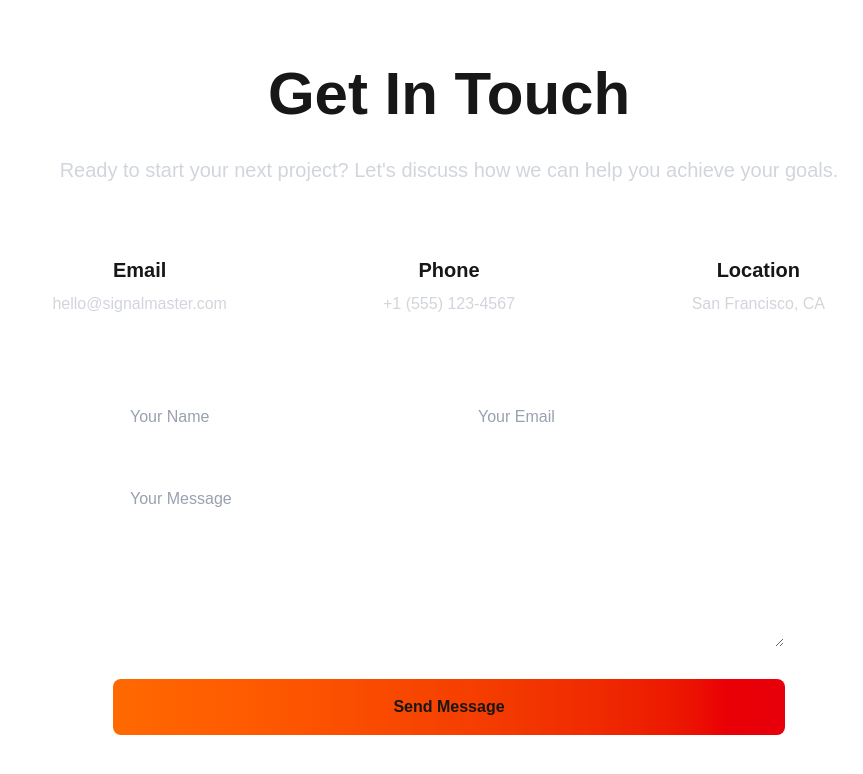
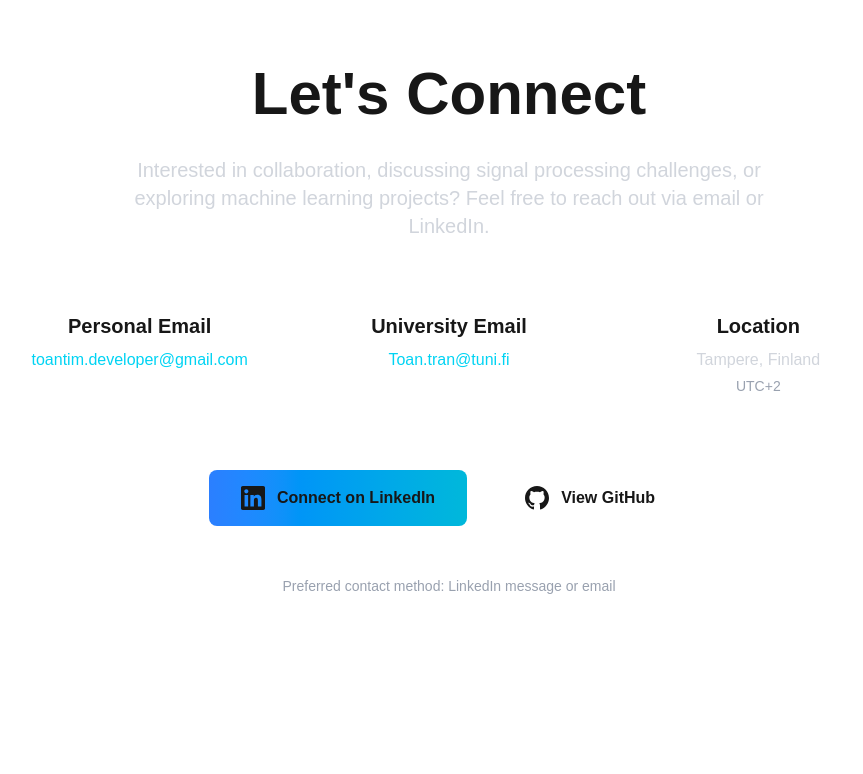
Before and after one commit to ToanTim/toantim-portfolio, a Next.js app: page /contact in a window 1280 px wide. Shown: the top 774 px of the page, without its empty margins (191-1054 px from the left). Built offline with nearby package versions, Linux system fonts and the light colour scheme.

Commit message:
Hot update: custom texh and sentence for,ar: position fixed (move with screen),

```diff
--- a/src/app/about/page.tsx
+++ b/src/app/about/page.tsx
@@ -6,30 +6,44 @@ export default function About() {
     <div className="container mx-auto px-4 py-16">
       <div className="max-w-4xl mx-auto">
         <h2 className="text-4xl md:text-6xl font-bold mb-8 text-center text-gray-800">
-              About Us
+          About Me
         </h2>
         <div className="grid md:grid-cols-2 gap-12 items-center">
           <div>
             <p className="text-lg text-gray-600 mb-6">
-                  We are a team of passionate innovators dedicated to creating cutting-edge solutions
-                  that make a difference. Our expertise spans across multiple domains, bringing together
-                  technology and creativity.
+              I work at the intersection of machine learning and signal
+              processing, applying signal processing principles to data-driven
+              problems.
             </p>
             <p className="text-lg text-gray-600 mb-6">
-                  With years of experience in the industry, we've helped countless clients achieve
-                  their goals through strategic thinking and innovative approaches.
+              Based in Tampere, Finland, my focus areas include supervised and
+              unsupervised learning, time-series analysis, digital filtering,
+              and spectral analysis.
             </p>
+
             <div className="flex flex-wrap gap-4">
-                  <span className="bg-orange-100 text-orange-800 px-4 py-2 rounded-full text-sm font-semibold">Innovation</span>
-                  <span className="bg-purple-100 text-purple-800 px-4 py-2 rounded-full text-sm font-semibold">Technology</span>
-                  <span className="bg-blue-100 text-blue-800 px-4 py-2 rounded-full text-sm font-semibold">Excellence</span>
+              <span className="bg-blue-100 text-blue-800 px-4 py-2 rounded-full text-sm font-semibold">
+                Signal Processing
+              </span>
+              <span className="bg-cyan-100 text-cyan-800 px-4 py-2 rounded-full text-sm font-semibold">
+                Machine Learning
+              </span>
+              <span className="bg-teal-100 text-teal-800 px-4 py-2 rounded-full text-sm font-semibold">
+                Time-Series Analysis
+              </span>
             </div>
           </div>
-              <div className="bg-gradient-to-br from-orange-500 to-purple-600 rounded-lg p-8 text-white">
-                <h3 className="text-2xl font-bold mb-4">Our Mission</h3>
+          <div className="bg-gradient-to-br from-blue-500 to-cyan-600 rounded-lg p-8 text-white">
+            <h3 className="text-2xl font-bold mb-4">What Makes Me Different</h3>
+            <p className="text-lg opacity-90 mb-4">
+              I approach problems from an AI/ML perspective while critically
+              evaluating whether simpler analytical or signal-based methods can
+              achieve better efficiency or reliability.
+            </p>
             <p className="text-lg opacity-90">
-                  To empower businesses and individuals through innovative technology solutions
-                  that drive growth and create lasting impact.
+              When machine learning is the right choice, I focus on building
+              models that are accurate, explainable, and grounded in strong
+              mathematical principles.
             </p>
           </div>
         </div>
--- a/src/app/contact/page.tsx
+++ b/src/app/contact/page.tsx
@@ -1,55 +1,68 @@
-
 export default function Contact() {
   return (
     <div className="container mx-auto px-4 py-16">
       <div className="max-w-4xl mx-auto text-center">
-            <h2 className="text-4xl md:text-6xl font-bold mb-8">
-              Get In Touch
-            </h2>
-            <p className="text-xl text-gray-300 mb-12">
-              Ready to start your next project? Let's discuss how we can help you achieve your goals.
+        <h2 className="text-4xl md:text-6xl font-bold mb-8">Let's Connect</h2>
+        <p className="text-xl text-gray-300 mb-12 max-w-2xl mx-auto">
+          Interested in collaboration, discussing signal processing challenges,
+          or exploring machine learning projects? Feel free to reach out via
+          email or LinkedIn.
         </p>
 
         <div className="grid md:grid-cols-3 gap-8 mb-12">
-              <div className="bg-white/10 backdrop-blur-sm p-6 rounded-lg">
-                <h3 className="text-xl font-bold mb-2">Email</h3>
-                <p className="text-gray-300">hello@signalmaster.com</p>
+          <div className="bg-white/10 backdrop-blur-sm p-6 rounded-lg hover:bg-white/15 transition-all duration-300">
+            <h3 className="text-xl font-bold mb-2">Personal Email</h3>
+            <a
+              href="mailto:toantim.developer@gmail.com"
+              className="text-cyan-400 hover:text-cyan-300 transition-colors break-all text-sm md:text-base"
+            >
+              toantim.developer@gmail.com
+            </a>
           </div>
-              <div className="bg-white/10 backdrop-blur-sm p-6 rounded-lg">
-                <h3 className="text-xl font-bold mb-2">Phone</h3>
-                <p className="text-gray-300">+1 (555) 123-4567</p>
+          <div className="bg-white/10 backdrop-blur-sm p-6 rounded-lg hover:bg-white/15 transition-all duration-300">
+            <h3 className="text-xl font-bold mb-2">University Email</h3>
+            <a
+              href="mailto:Toan.tran@tuni.fi"
+              className="text-cyan-400 hover:text-cyan-300 transition-colors break-all text-sm md:text-base"
+            >
+              Toan.tran@tuni.fi
+            </a>
           </div>
-              <div className="bg-white/10 backdrop-blur-sm p-6 rounded-lg">
+          <div className="bg-white/10 backdrop-blur-sm p-6 rounded-lg hover:bg-white/15 transition-all duration-300">
             <h3 className="text-xl font-bold mb-2">Location</h3>
-                <p className="text-gray-300">San Francisco, CA</p>
+            <p className="text-gray-300">Tampere, Finland</p>
+            <p className="text-gray-400 text-sm mt-1">UTC+2</p>
           </div>
         </div>
 
-            <form className="max-w-2xl mx-auto space-y-6">
-              <div className="grid md:grid-cols-2 gap-6">
-                <input
-                  type="text"
-                  placeholder="Your Name"
-                  className="w-full p-4 bg-white/10 backdrop-blur-sm border border-white/20 rounded-lg text-white placeholder-gray-400 focus:outline-none focus:border-orange-500"
-                />
-                <input
-                  type="email"
-                  placeholder="Your Email"
-                  className="w-full p-4 bg-white/10 backdrop-blur-sm border border-white/20 rounded-lg text-white placeholder-gray-400 focus:outline-none focus:border-orange-500"
-                />
+        <div className="flex flex-col sm:flex-row justify-center gap-6 items-center">
+          <a
+            href="https://www.linkedin.com/in/toan-tran-tim/"
+            target="_blank"
+            rel="noopener noreferrer"
+            className="flex items-center gap-3 bg-gradient-to-r from-blue-500 to-cyan-500 hover:from-blue-600 hover:to-cyan-600 px-8 py-4 rounded-lg font-semibold transition-all duration-300 transform hover:scale-105"
+          >
+            <svg className="w-6 h-6" fill="currentColor" viewBox="0 0 24 24">
+              <path d="M20.447 20.452h-3.554v-5.569c0-1.328-.027-3.037-1.852-3.037-1.853 0-2.136 1.445-2.136 2.939v5.667H9.351V9h3.414v1.561h.046c.477-.9 1.637-1.85 3.37-1.85 3.601 0 4.267 2.37 4.267 5.455v6.286zM5.337 7.433c-1.144 0-2.063-.926-2.063-2.065 0-1.138.92-2.063 2.063-2.063 1.14 0 2.064.925 2.064 2.063 0 1.139-.925 2.065-2.064 2.065zm1.782 13.019H3.555V9h3.564v11.452zM22.225 0H1.771C.792 0 0 .774 0 1.729v20.542C0 23.227.792 24 1.771 24h20.451C23.2 24 24 23.227 24 22.271V1.729C24 .774 23.2 0 22.222 0h.003z" />
+            </svg>
+            Connect on LinkedIn
+          </a>
+          <a
+            href="https://github.com/ToanTim"
+            target="_blank"
+            rel="noopener noreferrer"
+            className="flex items-center gap-3 border-2 border-white/20 hover:border-cyan-400 px-8 py-4 rounded-lg font-semibold transition-all duration-300 hover:bg-white/10"
+          >
+            <svg className="w-6 h-6" fill="currentColor" viewBox="0 0 24 24">
+              <path d="M12 0c-6.626 0-12 5.373-12 12 0 5.302 3.438 9.8 8.207 11.387.599.111.793-.261.793-.577v-2.234c-3.338.726-4.033-1.416-4.033-1.416-.546-1.387-1.333-1.756-1.333-1.756-1.089-.745.083-.729.083-.729 1.205.084 1.839 1.237 1.839 1.237 1.07 1.834 2.807 1.304 3.492.997.107-.775.418-1.305.762-1.604-2.665-.305-5.467-1.334-5.467-5.931 0-1.311.469-2.381 1.236-3.221-.124-.303-.535-1.524.117-3.176 0 0 1.008-.322 3.301 1.23.957-.266 1.983-.399 3.003-.404 1.02.005 2.047.138 3.006.404 2.291-1.552 3.297-1.23 3.297-1.23.653 1.653.242 2.874.118 3.176.77.84 1.235 1.911 1.235 3.221 0 4.609-2.807 5.624-5.479 5.921.43.372.823 1.102.823 2.222v3.293c0 .319.192.694.801.576 4.765-1.589 8.199-6.086 8.199-11.386 0-6.627-5.373-12-12-12z" />
+            </svg>
+            View GitHub
+          </a>
         </div>
-              <textarea
-                rows={6}
-                placeholder="Your Message"
-                className="w-full p-4 bg-white/10 backdrop-blur-sm border border-white/20 rounded-lg text-white placeholder-gray-400 focus:outline-none focus:border-orange-500"
-              ></textarea>
-              <button
-                type="submit"
-                className="w-full bg-gradient-to-r from-orange-500 to-red-600 hover:from-orange-600 hover:to-red-700 py-4 rounded-lg font-semibold transition-all duration-300 transform hover:scale-105"
-              >
-                Send Message
-              </button>
-            </form>
+
+        <p className="text-gray-400 mt-12 text-sm">
+          Preferred contact method: LinkedIn message or email
+        </p>
       </div>
     </div>
   );
--- a/src/app/page.tsx
+++ b/src/app/page.tsx
@@ -1,12 +1,14 @@
 "use client";
 
-import { useEffect } from "react";
+import { useEffect, useState } from "react";
 import Navbar from "../components/Navbar";
 import About from "./about/page";
 import Contact from "./contact/page";
 import Research from "./research/page";
 import Project from "./projectss/page";
 export default function Home() {
+  const [showScrollTop, setShowScrollTop] = useState(false);
+
   useEffect(() => {
     // Smooth scroll function
     interface SmoothScrollEvent
@@ -37,13 +39,28 @@ export default function Home() {
       link.addEventListener("click", handleSmoothScroll);
     });
 
+    // Handle scroll to top button visibility
+    const handleScroll = () => {
+      setShowScrollTop(window.scrollY > 300);
+    };
+
+    window.addEventListener("scroll", handleScroll);
+
     // Cleanup
     return () => {
       navLinks.forEach((link) => {
         link.removeEventListener("click", handleSmoothScroll);
       });
+      window.removeEventListener("scroll", handleScroll);
     };
   }, []);
+
+  const scrollToTop = () => {
+    window.scrollTo({
+      top: 0,
+      behavior: "smooth",
+    });
+  };
 
   return (
     <div>
@@ -56,26 +73,43 @@ export default function Home() {
       >
         <div className="container mx-auto px-4 py-16">
           <div className="text-center">
-            <h1 className="text-5xl md:text-7xl font-bold mb-6 bg-gradient-to-r from-orange-500 to-purple-600 bg-clip-text text-transparent">
-              Welcome to SignalMaster
+            <h1 className="text-5xl md:text-7xl font-bold mb-6 bg-gradient-to-r from-blue-400 via-cyan-400 to-teal-400 bg-clip-text text-transparent">
+              Toan Tran (Tim)
             </h1>
-            <p className="text-xl md:text-2xl text-gray-300 mb-8 max-w-3xl mx-auto">
-              Innovative solutions for modern challenges. Discover our work,
-              research, and connect with us.
+            <p className="text-xl md:text-2xl text-gray-300 mb-4 max-w-3xl mx-auto">
+              Machine Learning & Signal Processing Engineer
             </p>
-            <div className="flex flex-wrap justify-center gap-4">
+            <p className="text-lg text-gray-400 mb-8 max-w-2xl mx-auto">
+              Applying signal processing principles to machine learning
+              problems. Based in Tampere, Finland.
+            </p>
+            <div className="flex flex-wrap justify-center gap-4 mb-8">
               <a
                 href="#projects"
-                className="bg-gradient-to-r from-orange-500 to-red-600 hover:from-orange-600 hover:to-red-700 px-8 py-3 rounded-lg font-semibold transition-all duration-300 transform hover:scale-105"
+                className="bg-gradient-to-r from-blue-500 to-cyan-500 hover:from-blue-600 hover:to-cyan-600 px-8 py-3 rounded-lg font-semibold transition-all duration-300 transform hover:scale-105"
               >
                 View Projects
               </a>
               <a
                 href="#contact"
-                className="border-2 border-white/20 hover:border-orange-500 px-8 py-3 rounded-lg font-semibold transition-all duration-300 hover:bg-white/10"
+                className="border-2 border-white/20 hover:border-cyan-400 px-8 py-3 rounded-lg font-semibold transition-all duration-300 hover:bg-white/10"
               >
                 Get in Touch
               </a>
+            </div>
+            <div className="flex flex-wrap justify-center gap-4 text-sm text-gray-400">
+              <span className="flex items-center gap-2">
+                <span className="w-2 h-2 bg-cyan-400 rounded-full"></span>
+                Python • NumPy • SciPy
+              </span>
+              <span className="flex items-center gap-2">
+                <span className="w-2 h-2 bg-cyan-400 rounded-full"></span>
+                PyTorch • Scikit-learn
+              </span>
+              <span className="flex items-center gap-2">
+                <span className="w-2 h-2 bg-cyan-400 rounded-full"></span>
+                DSP • Time-Series Analysis
+              </span>
             </div>
           </div>
         </div>
@@ -103,6 +137,29 @@ export default function Home() {
       >
         <Contact />
       </section>
+
+      {/* Scroll to Top Button */}
+      {showScrollTop && (
+        <button
+          onClick={scrollToTop}
+          className="fixed bottom-8 right-8 z-50 bg-gradient-to-r from-blue-500 to-cyan-500 hover:from-blue-600 hover:to-cyan-600 text-white p-3 rounded-full shadow-lg transition-all duration-300 transform hover:scale-110"
+          aria-label="Scroll to top"
+        >
+          <svg
+            className="w-6 h-6"
+            fill="none"
+            stroke="currentColor"
+            viewBox="0 0 24 24"
+          >
+            <path
+              strokeLinecap="round"
+              strokeLinejoin="round"
+              strokeWidth={2}
+              d="M5 10l7-7m0 0l7 7m-7-7v18"
+            />
+          </svg>
+        </button>
+      )}
     </div>
   );
 }
--- a/src/app/projectss/page.tsx
+++ b/src/app/projectss/page.tsx
@@ -1,27 +1,73 @@
 export default function Project() {
+  const projects = [
+    {
+      title: "Signal Classification using ML",
+      description:
+        "Built machine learning models to classify real-world signals using time-domain and frequency-domain feature extraction techniques.",
+      tech: ["Python", "Scikit-learn", "NumPy", "SciPy"],
+      gradient: "from-blue-400 to-cyan-500",
+    },
+    {
+      title: "Time-Series Forecasting System",
+      description:
+        "Designed and evaluated forecasting models for sequential data using both statistical and machine learning approaches.",
+      tech: ["Python", "PyTorch", "Pandas", "Statistics"],
+      gradient: "from-cyan-400 to-teal-500",
+    },
+    {
+      title: "Noise Reduction Pipeline",
+      description:
+        "Implemented digital filtering techniques to remove noise from signals and improve downstream model performance.",
+      tech: ["Python", "SciPy", "DSP", "MATLAB"],
+      gradient: "from-teal-400 to-green-500",
+    },
+    {
+      title: "End-to-End ML Workflow",
+      description:
+        "Developed a complete ML pipeline including data preprocessing, model training, validation, and performance evaluation.",
+      tech: ["Python", "Scikit-learn", "MLOps", "Git"],
+      gradient: "from-blue-500 to-indigo-600",
+    },
+    {
+      title: "DSP Research Experiment",
+      description:
+        "Conducted signal processing experiments to study how transformations affect model accuracy and robustness.",
+      tech: ["Python", "MATLAB", "Research", "Analysis"],
+      gradient: "from-indigo-500 to-purple-600",
+    },
+  ];
+
   return (
     <div className="container mx-auto px-4 py-16">
       <h2 className="text-4xl md:text-6xl font-bold mb-12 text-center text-gray-800">
-        Our Projects
+        Projects
       </h2>
-      <div className="grid md:grid-cols-2 lg:grid-cols-3 gap-8">
-        {[1, 2, 3, 4, 5, 6].map((project) => (
+      <div className="grid md:grid-cols-2 lg:grid-cols-3 gap-8 max-w-6xl mx-auto">
+        {projects.map((project, index) => (
           <div
-            key={project}
+            key={index}
             className="bg-gray-50 rounded-lg overflow-hidden shadow-lg hover:shadow-xl transition-shadow duration-300 group"
           >
-            <div className="h-48 bg-gradient-to-br from-orange-400 to-purple-500 group-hover:from-orange-500 group-hover:to-purple-600 transition-all duration-300"></div>
+            <div
+              className={`h-48 bg-gradient-to-br ${project.gradient} group-hover:scale-105 transition-transform duration-300`}
+            ></div>
             <div className="p-6">
               <h3 className="text-xl font-bold mb-2 text-gray-800">
-                Project {project}
+                {project.title}
               </h3>
-              <p className="text-gray-600 mb-4">
-                A brief description of this amazing project and its impact on
-                the industry.
+              <p className="text-gray-600 mb-4 text-sm leading-relaxed">
+                {project.description}
               </p>
-              <button className="text-orange-600 hover:text-orange-700 font-semibold hover:underline">
-                Learn More →
-              </button>
+              <div className="flex flex-wrap gap-2">
+                {project.tech.map((tech, i) => (
+                  <span
+                    key={i}
+                    className="text-xs bg-gray-200 text-gray-700 px-2 py-1 rounded"
+                  >
+                    {tech}
+                  </span>
+                ))}
+              </div>
             </div>
           </div>
         ))}
--- a/src/app/research/page.tsx
+++ b/src/app/research/page.tsx
@@ -1,39 +1,57 @@
+import ResearchCard from "../../components/ResearchCard";
 
 export default function Research() {
+  const researchAreas = [
+    {
+      title: "Machine Learning",
+      description:
+        "Supervised and unsupervised learning approaches with focus on practical, interpretable models rather than black-box solutions.",
+      tags: ["Classification", "Regression", "Clustering"],
+      borderColor: "border-blue-500",
+      tagColor: "bg-blue-50 text-blue-700",
+    },
+    {
+      title: "Digital Signal Processing",
+      description:
+        "Advanced filtering, spectral analysis, and transformation techniques for signal enhancement and feature extraction.",
+      tags: ["Filtering", "FFT", "Spectral Analysis"],
+      borderColor: "border-cyan-500",
+      tagColor: "bg-cyan-50 text-cyan-700",
+    },
+    {
+      title: "Time-Series Analysis",
+      description:
+        "Forecasting and pattern recognition in sequential data using both statistical methods and modern machine learning approaches.",
+      tags: ["Forecasting", "ARIMA", "LSTM"],
+      borderColor: "border-teal-500",
+      tagColor: "bg-teal-50 text-teal-700",
+    },
+    {
+      title: "Mathematical Foundations",
+      description:
+        "Strong background in linear algebra, probability theory, statistics, and optimization—the core of robust ML and DSP work.",
+      tags: ["Linear Algebra", "Statistics", "Optimization"],
+      borderColor: "border-indigo-500",
+      tagColor: "bg-indigo-50 text-indigo-700",
+    },
+  ];
+
   return (
     <div className="container mx-auto px-4 py-16">
       <h2 className="text-4xl md:text-6xl font-bold mb-12 text-center text-gray-800">
-            Research & Innovation
+        Research & Expertise
       </h2>
       <div className="max-w-6xl mx-auto">
         <div className="grid md:grid-cols-2 gap-12">
           <div className="space-y-8">
-                <div className="bg-white p-6 rounded-lg shadow-md hover:shadow-lg transition-shadow duration-300">
-                  <h3 className="text-2xl font-bold mb-4 text-gray-800">AI & Machine Learning</h3>
-                  <p className="text-gray-600">
-                    Exploring the frontiers of artificial intelligence to create smarter, more efficient solutions.
-                  </p>
-                </div>
-                <div className="bg-white p-6 rounded-lg shadow-md hover:shadow-lg transition-shadow duration-300">
-                  <h3 className="text-2xl font-bold mb-4 text-gray-800">Signal Processing</h3>
-                  <p className="text-gray-600">
-                    Advanced signal processing techniques for next-generation communication systems.
-                  </p>
-                </div>
+            {researchAreas.slice(0, 2).map((area, index) => (
+              <ResearchCard key={index} {...area} />
+            ))}
           </div>
           <div className="space-y-8">
-                <div className="bg-white p-6 rounded-lg shadow-md hover:shadow-lg transition-shadow duration-300">
-                  <h3 className="text-2xl font-bold mb-4 text-gray-800">IoT Solutions</h3>
-                  <p className="text-gray-600">
-                    Connecting the world through innovative Internet of Things applications and platforms.
-                  </p>
-                </div>
-                <div className="bg-white p-6 rounded-lg shadow-md hover:shadow-lg transition-shadow duration-300">
-                  <h3 className="text-2xl font-bold mb-4 text-gray-800">Quantum Computing</h3>
-                  <p className="text-gray-600">
-                    Pioneering research in quantum algorithms and their practical applications.
-                  </p>
-                </div>
+            {researchAreas.slice(2, 4).map((area, index) => (
+              <ResearchCard key={index} {...area} />
+            ))}
           </div>
         </div>
       </div>
--- a/src/components/Navbar.tsx
+++ b/src/components/Navbar.tsx
@@ -1,29 +1,32 @@
 "use client";
-import React, { useState } from 'react';
-import { Menu, X } from 'lucide-react';
+import React, { useState } from "react";
+import { Menu, X } from "lucide-react";
 
 const Navbar = () => {
   const [isMenuOpen, setIsMenuOpen] = useState(false);
 
   const navItems = [
-    { name: 'Home', href: '/' },
-    { name: 'About', href: '/about' },
-    { name: 'Projects', href: '/projects' },
-    { name: 'Research', href: '/research' },
-    { name: 'Contact', href: '/contact' }
+    { name: "Home", href: "#home" },
+    { name: "About", href: "#about" },
+    { name: "Projects", href: "#projects" },
+    { name: "Research", href: "#research" },
+    { name: "Contact", href: "#contact" },
   ];
 
   return (
-    <nav className="bg-gray-900 text-white shadow-lg">
+    <nav className="bg-gray-900 text-white shadow-lg fixed w-full z-10">
       <div className="max-w-7xl mx-auto px-4 sm:px-6 lg:px-8">
         <div className="flex justify-between items-center h-16">
           {/* Logo */}
           <div className="flex-shrink-0 flex items-center">
-            <div className="flex items-center space-x-2" onClick={ () => window.location.href = '/' }>
-              <div className="w-8 h-8 bg-orange-500 rounded flex items-center justify-center">
-                <span className="text-white font-bold text-sm">S</span>
+            <div
+              className="flex items-center space-x-2 cursor-pointer"
+              onClick={() => (window.location.href = "/")}
+            >
+              <div className="w-8 h-8 bg-gradient-to-br from-blue-500 to-cyan-400 rounded flex items-center justify-center">
+                <span className="text-white font-bold text-sm">TT</span>
               </div>
-              <span className="font-semibold text-lg">SignalMaster</span>
+              <span className="font-semibold text-lg">Toan Tran</span>
             </div>
           </div>
 
--- /dev/null
+++ b/src/components/ResearchCard.tsx
@@ -0,0 +1,39 @@
+interface ResearchCardProps {
+  title: string;
+  description: string;
+  tags: string[];
+  borderColor: string;
+  tagColor: string;
+  onClick?: () => void;
+}
+
+export default function ResearchCard({
+  title,
+  description,
+  tags,
+  borderColor,
+  tagColor,
+  onClick,
+}: ResearchCardProps) {
+  return (
+    <div
+      className={`bg-white p-6 rounded-lg shadow-md hover:shadow-lg transition-shadow duration-300 border-l-4 ${borderColor} ${
+        onClick ? "cursor-pointer" : ""
+      }`}
+      onClick={onClick}
+    >
+      <h3 className="text-2xl font-bold mb-4 text-gray-800">{title}</h3>
+      <p className="text-gray-600 mb-3">{description}</p>
+      <div className="flex flex-wrap gap-2 mt-4">
+        {tags.map((tag, index) => (
+          <span
+            key={index}
+            className={`text-xs ${tagColor} px-3 py-1 rounded-full`}
+          >
+            {tag}
+          </span>
+        ))}
+      </div>
+    </div>
+  );
+}
```
Also changed, not shown: src/app/home.tsx (deleted, +0 -23 lines). Lines whose indentation alone changed are shown as unchanged.
